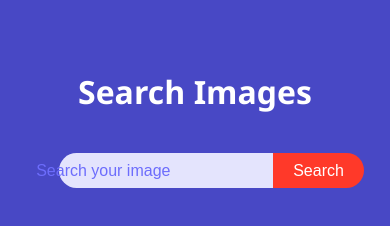
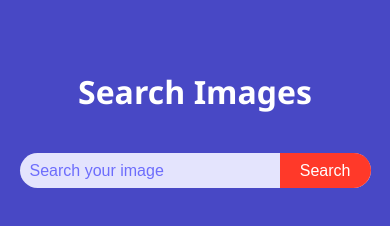
Before and after one commit to Alpha-Prince/Sire-Prince-portfolio-website, a plain HTML site: page image-search-index.html in a window 390 px wide. Drawn offline with Linux system fonts and the light colour scheme.

Commit message:
Update image-search-style.css

```diff
--- a/image-search-style.css
+++ b/image-search-style.css
@@ -84,7 +84,7 @@ form button{
         font-family: 'Segoe UI', Tahoma, Geneva, Verdana, sans-serif;
     }
     form{
-        width: 70%;
+        width: 90%;
         height: 35px;
         background:rgb(228, 228, 253);
         display: flex;
@@ -100,7 +100,7 @@ form button{
         background: transparent;
         color: rgb(0, 0, 0);
         font-size: 16px;
-        padding-left: 10px;
+        padding: 0 10px;
     }
     form button{
         padding: 0 20px;
```
